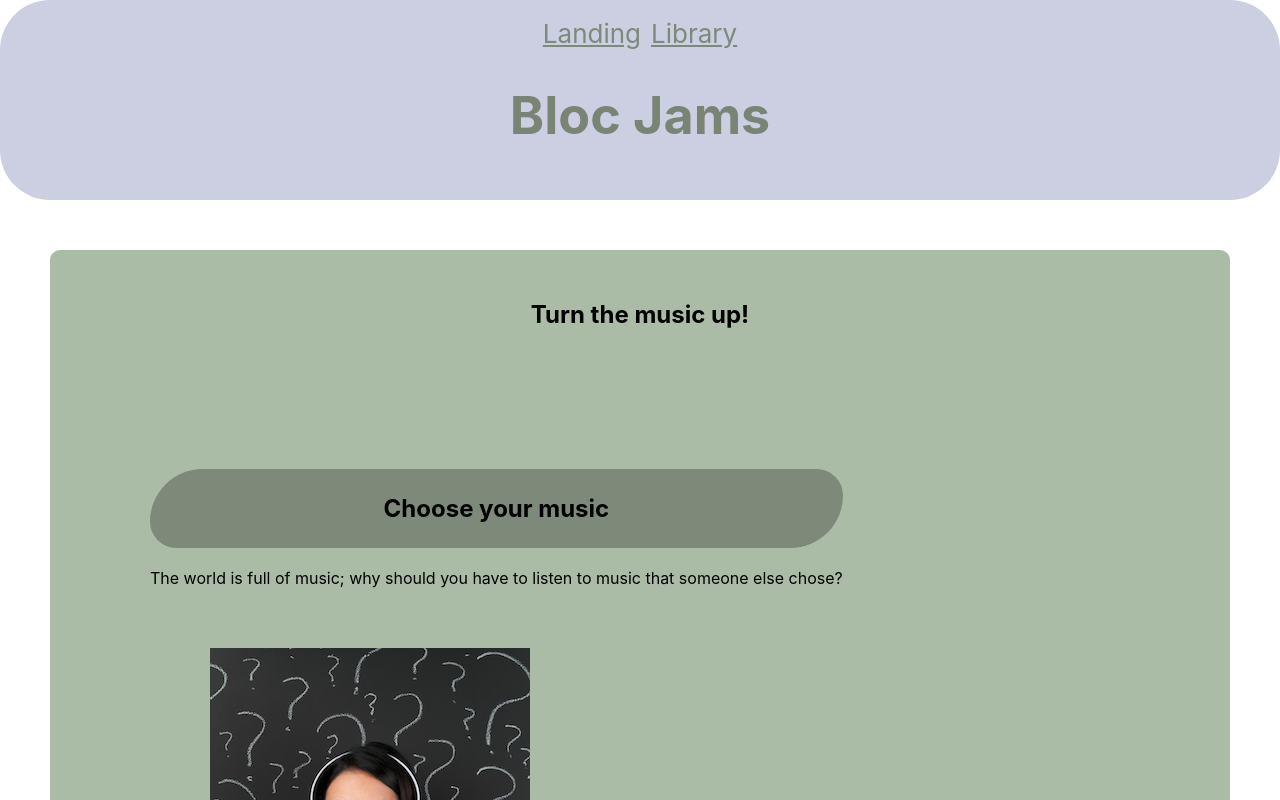
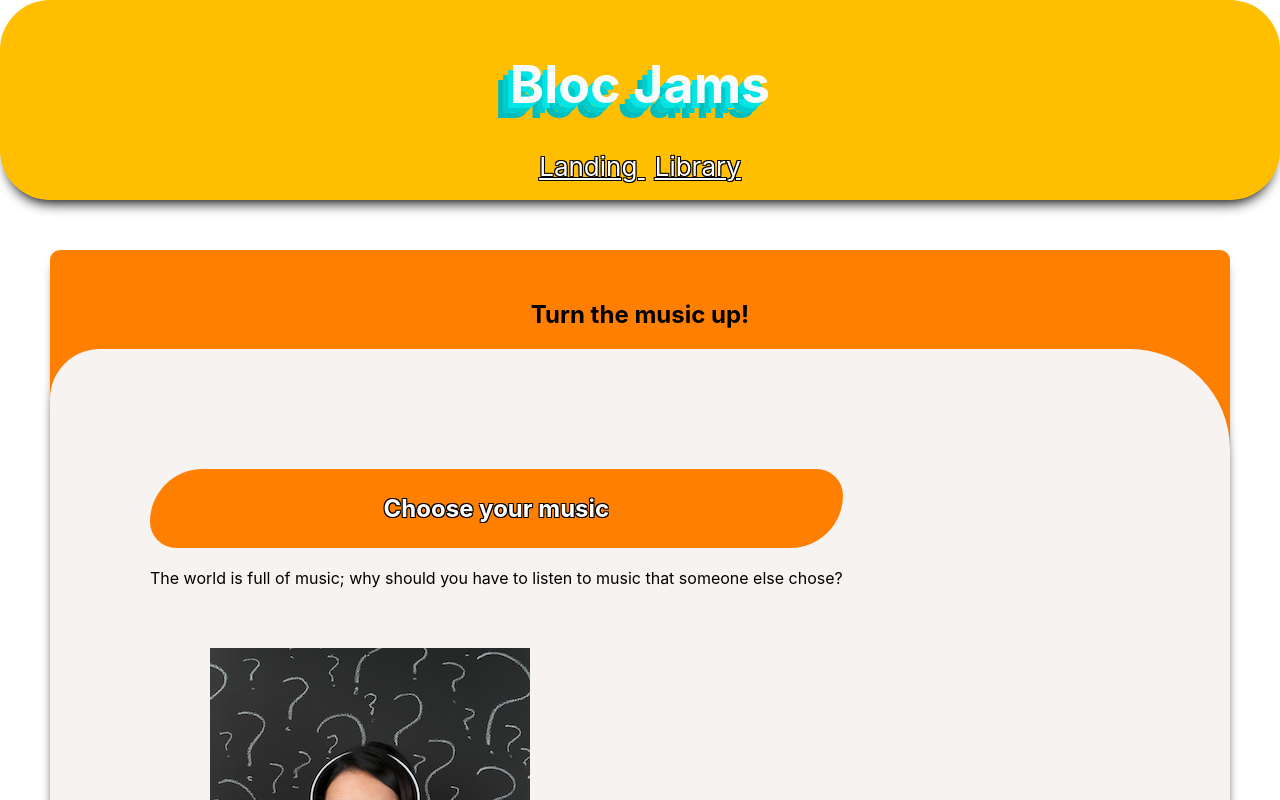
Before and after one commit to Anung-Un-Rama/block-jams-react, a React (Create React App) app: page / in a window 1280 px wide. Shown: the top 800 px of the page. Built offline with nearby package versions, Linux system fonts and the light colour scheme.

Commit message:
changing the application appearance

```diff
--- /dev/null
+++ b/Assessment practice.js
@@ -0,0 +1,6 @@
+function largest(array){
+  var bigNum = 0;
+  for(var i = 0; i < array.length; i++){
+    if()
+  }
+}
--- a/src/App.css
+++ b/src/App.css
@@ -1,38 +1,54 @@
+/* ----Landing CSS---- */
 
-/* ----Landing CSS---- */
 .App header {
     border-radius: 50px 50px;
-  background-color: #cccfe1;
+    background-color: #ffbf00;
     min-height: 25vh;
     display: flex;
     flex-direction: column;
     align-items: center;
     justify-content: center;
     font-size: calc(10px + 2vmin);
-  color: #788474;
+    /* box shadow */
+    -webkit-box-shadow: 0px 10px 13px -7px #000000, 5px 5px 15px 5px rgba(0, 0, 0, 0);
+    box-shadow: 0px 10px 13px -7px #000000, 5px 5px 15px 5px rgba(0, 0, 0, 0);
+}
+
+#site-title {
+    color: #f8fbfc;
+    text-shadow: -5px 5px 0px #00e6e6, -10px 10px 0px #01cccc, -15px 15px 0px #00bdbd;
+}
+
+.nav-links {
+    color: white;
 }
 
 .landing {
-  background-color:#ABBCA6;
+    background-color: #ff8000;
     text-align: center;
     margin: 50px;
     border-radius: 10px;
+    box-shadow: 0px 10px 13px -7px #000000, 5px 5px 15px 5px rgba(0, 0, 0, 0);
 }
 
 .hero-title {
-  padding-top: 50px
+    padding-top: 50px;
 }
+
 .selling-points {
-  background-color:#ABBCA6;
-  padding:100px;
+    background-color: rgb(247, 243, 241);
+    padding: 100px;
     border-radius: 50px 100px;
+    box-shadow: 0px 10px 13px -7px #000000, 5px 5px 15px 5px rgba(0, 0, 0, 0);
 }
 
 .point-title {
-  background-color:#7D8979;
-  padding:25px;
+    background-color: #ff8000;
+    padding: 25px;
     display: grid;
     border-radius: 100px 50px;
+    color: white;
+    text-shadow: -1px -1px 0 #000, 1px -1px 0 #000, -1px 1px 0 #000, 1px 1px 0 #000;
 }
 
 .choose {
@@ -49,7 +65,6 @@
     padding: 15px;
 }
 
-
 .point-description {
     text-align: left;
 }
@@ -58,6 +73,7 @@
     margin: 50px;
     text-align: right;
 }
+
 .point {
     display: flex;
     flex-direction: row;
@@ -75,8 +91,9 @@
 }
 
 .App a {
-  color: #7D8979;
+    color: white;
     margin: 5px 5px 5px 5px;
+    text-shadow: -1px -1px 0 #000, 1px -1px 0 #000, -1px 1px 0 #000, 1px 1px 0 #000;
 }
 
 @keyframes App-logo-spin {
@@ -90,6 +107,7 @@
 
 
 /*----Library CSS----*/
+
 .library {
     display: flex;
     padding: 50px;
@@ -100,7 +118,6 @@
 
 .album-covers {
     padding: 15px 15px 10px 75px;
-
 }
 
 .albums {
@@ -111,6 +128,7 @@
 
 
 /*----Album CSS----*/
+
 .album {
     padding: 25px;
     text-align: center;
@@ -120,11 +138,13 @@
     margin: 25px;
 }
 
-.album, #album-cover-art{
+.album,
+#album-cover-art {
     margin-top: 35px;
 }
+
 #song-list {
     display: grid;
     justify-content: center;
-  padding:25px;
+    padding: 25px;
 }
--- a/src/App.js
+++ b/src/App.js
@@ -1,29 +1,40 @@
 import React, { Component } from 'react';
-import {Route, Link} from 'react-router-dom';
+import { Route, Link } from 'react-router-dom';
 import './App.css';
 import Album from './components/Album';
 import Landing from './components/Landing';
 import Library from './components/Library';
 
 class App extends Component {
-  render() {
-    return (
-      <div className="App">
-        <header>
-          <nav>
-            <Link to='/'>Landing</Link>
-            <Link to='/library'>Library</Link>
-          </nav>
-          <h1>Bloc Jams</h1>
-        </header>
-        <main>
-          <Route exact path="/album/:slug" component={Album} />
-          <Route exact path="/" component={Landing} />
-          <Route path="/library" component={Library} />
-        </main>
-      </div>
-    );
-  }
+    render() {
+        return ( < div className = "App" >
+            <
+            header >
+            <
+            h1 id = "site-title" > Bloc Jams < /h1>  <
+            nav className = "nav-links" >
+            <
+            Link to = '/' > Landing < /Link>
+
+            <
+            Link to = '/library' > Library < /Link> < /nav >
+            <
+            /header> <
+            main >
+            <
+            Route exact path = "/album/:slug"
+            component = { Album }
+            /> <
+            Route exact path = "/"
+            component = { Landing }
+            /> <
+            Route path = "/library"
+            component = { Library }
+            /> < /
+            main > <
+            /div>
+        );
+    }
 }
 
 export default App;
--- a/src/components/Album.js
+++ b/src/components/Album.js
@@ -8,7 +8,7 @@ class Album extends Component {
         super(props);
 
 
-    const album = albumData.find( album => {
+        const album = albumData.find(album => {
             return album.slug === this.props.match.params.slug
         });
 
@@ -53,13 +53,13 @@ class Album extends Component {
 
     setSong(song) {
         this.audioElement.src = song.audioSrc;
-      this.setState({ currentSong: song});
+        this.setState({ currentSong: song });
     }
 
     handleSongClick(song) {
         if (this.state.isPlaying && this.isSameSong(song)) {
             this.pause();
-      } else{
+        } else {
             if (!this.isSameSong(song)) { this.setSong(song); }
             this.play();
         }
@@ -67,7 +67,7 @@ class Album extends Component {
 
     handlePrevClick() {
         const currentIndex = this.state.album.songs.findIndex(song => this.state.currentSong === song);
-      const newIndex = Math.max(0, currentIndex -1);
+        const newIndex = Math.max(0, currentIndex - 1);
         const newSong = this.state.album.songs[newIndex];
         this.setSong(newSong);
         this.play();
@@ -84,7 +84,7 @@ class Album extends Component {
     handleTimeChange(e) {
         const newTime = this.audioElement.duration * e.target.value;
         this.audioElement.currentTime = newTime;
-      this.setState({ currentTime : newTime});
+        this.setState({ currentTime: newTime });
     }
 
     isSameSong(song) {
@@ -92,7 +92,7 @@ class Album extends Component {
     }
 
     formatTime(seconds) {
-      if (isNaN(seconds)) {return "-:--"}
+        if (isNaN(seconds)) { return "-:--" }
         const wholeTime = Math.floor(seconds);
         const minutes = Math.floor(wholeTime / 60);
         const timeLeft = wholeTime % 60;
@@ -107,20 +107,20 @@ class Album extends Component {
     handleVolumeChange(e) {
         const newVolume = e.target.value;
         this.audioElement.volume = newVolume;
-      this.setState({ volume : newVolume});
+        this.setState({ volume: newVolume });
     }
 
     handleVolumeDownClick(e) {
         if (this.state.volume > 0) {
             const newVolume = this.state.volume - 0.1;
             this.audioElement.volume = Math.max(0, newVolume);
-        this.setState({ volume : newVolume });
-      }  else this.setState({ volume: 0});
+            this.setState({ volume: newVolume });
+        } else this.setState({ volume: 0 });
     }
 
     handleFadeOut() {
         if (this.state.volume <= 0) {
-        const newVolume = this.state.volume == 0.1;
+            const newVolume = this.state.volume === 0.1;
             this.audioElement.volume = Math.max(0, newVolume);
             this.setState({});
         }
@@ -131,56 +131,77 @@ class Album extends Component {
         if (this.state.volume < 1) {
             const newVolume = this.state.volume + 0.1;
             this.audioElement.volume = Math.min(newVolume, 1);
-        this.setState({ volume : newVolume});
-      } else this.setState({volume: 1});
+            this.setState({ volume: newVolume });
+        } else this.setState({ volume: 1 });
     }
 
 
 
     render() {
-    return (
-      <section className="album">
-        <section id="album-info">
-          <img id="album-cover-art" src={this.state.album.albumCover} alt={this.state.album.title}/>
-          <div className="album-details">
-            <h1 id="album-title">{this.state.album.title}</h1>
-            <h2 className="artist">{this.state.album.artist}</h2>
-            <div id="release-info">{this.state.album.releaseInfo}</div>
-          </div>
-        </section>
-        <table id="song-list">
-          <colgroup>
-            <col id="song-number-column" />
-            <col id="song-title-column" />
-            <col id="song-duration-column" />
-         </colgroup>
-          <tbody>
-            {this.state.album.songs.map( (song, index ) =>
-              <SongRow  key={index}
-                        song={song}
-                        onClick={() => this.handleSongClick(song)}
-                        trackNumber={index + 1}
-                        isPlaying={this.state.isPlaying}
-                        selectedSong={this.isSameSong(song)}/>
-                      )}
-          </tbody>
-        </table>
-        <PlayerBar
-          isPlaying={this.state.isPlaying}
-          currentSong={this.state.currentSong}
-          currentTime={this.audioElement.currentTime}
-          duration={this.audioElement.duration}
-          volume={this.state.volume}
-          handleSongClick={() => this.handleSongClick(this.state.currentSong)}
-          handlePrevClick={() => this.handlePrevClick()}
-          handleNextClick={() => this.handleNextClick()}
-          handleTimeChange={(e) => this.handleTimeChange(e)}
-          formatTime={this.formatTime}
-          handleVolumeChange={(e) => this.handleVolumeChange(e)}
-          handleVolumeDownClick={(e) => this.handleVolumeDownClick(e)}
-          handleVolumeUpClick={(e) => this.handleVolumeUpClick(e)}
+        return ( <
+            section className = "album" >
+            <
+            section id = "album-info" >
+            <
+            img id = "album-cover-art"
+            src = { this.state.album.albumCover }
+            alt = { this.state.album.title }
+            /> <
+            div className = "album-details" >
+            <
+            h1 id = "album-title" > { this.state.album.title } < /h1> <
+            h2 className = "artist" > { this.state.album.artist } < /h2> <
+            div id = "release-info" > { this.state.album.releaseInfo } < /div> <
+            /div> <
+            /section> <
+            table id = "song-list" >
+            <
+            colgroup >
+            <
+            col id = "song-number-column" / >
+            <
+            col id = "song-title-column" / >
+            <
+            col id = "song-duration-column" / >
+            <
+            /colgroup> <
+            tbody > {
+                this.state.album.songs.map((song, index) =>
+                    <
+                    SongRow key = { index }
+                    song = { song }
+                    onClick = {
+                        () => this.handleSongClick(song) }
+                    trackNumber = { index + 1 }
+                    isPlaying = { this.state.isPlaying }
+                    selectedSong = { this.isSameSong(song) }
                     />
-      </section>
+                )
+            } <
+            /tbody> <
+            /table> <
+            PlayerBar isPlaying = { this.state.isPlaying }
+            currentSong = { this.state.currentSong }
+            currentTime = { this.audioElement.currentTime }
+            duration = { this.audioElement.duration }
+            volume = { this.state.volume }
+            handleSongClick = {
+                () => this.handleSongClick(this.state.currentSong) }
+            handlePrevClick = {
+                () => this.handlePrevClick() }
+            handleNextClick = {
+                () => this.handleNextClick() }
+            handleTimeChange = {
+                (e) => this.handleTimeChange(e) }
+            formatTime = { this.formatTime }
+            handleVolumeChange = {
+                (e) => this.handleVolumeChange(e) }
+            handleVolumeDownClick = {
+                (e) => this.handleVolumeDownClick(e) }
+            handleVolumeUpClick = {
+                (e) => this.handleVolumeUpClick(e) }
+            /> <
+            /section>
         );
     }
 }
```
Also changed, not shown: 1 other file (tests, documents, lock files or other folders). Lines whose indentation alone changed are shown as unchanged.
